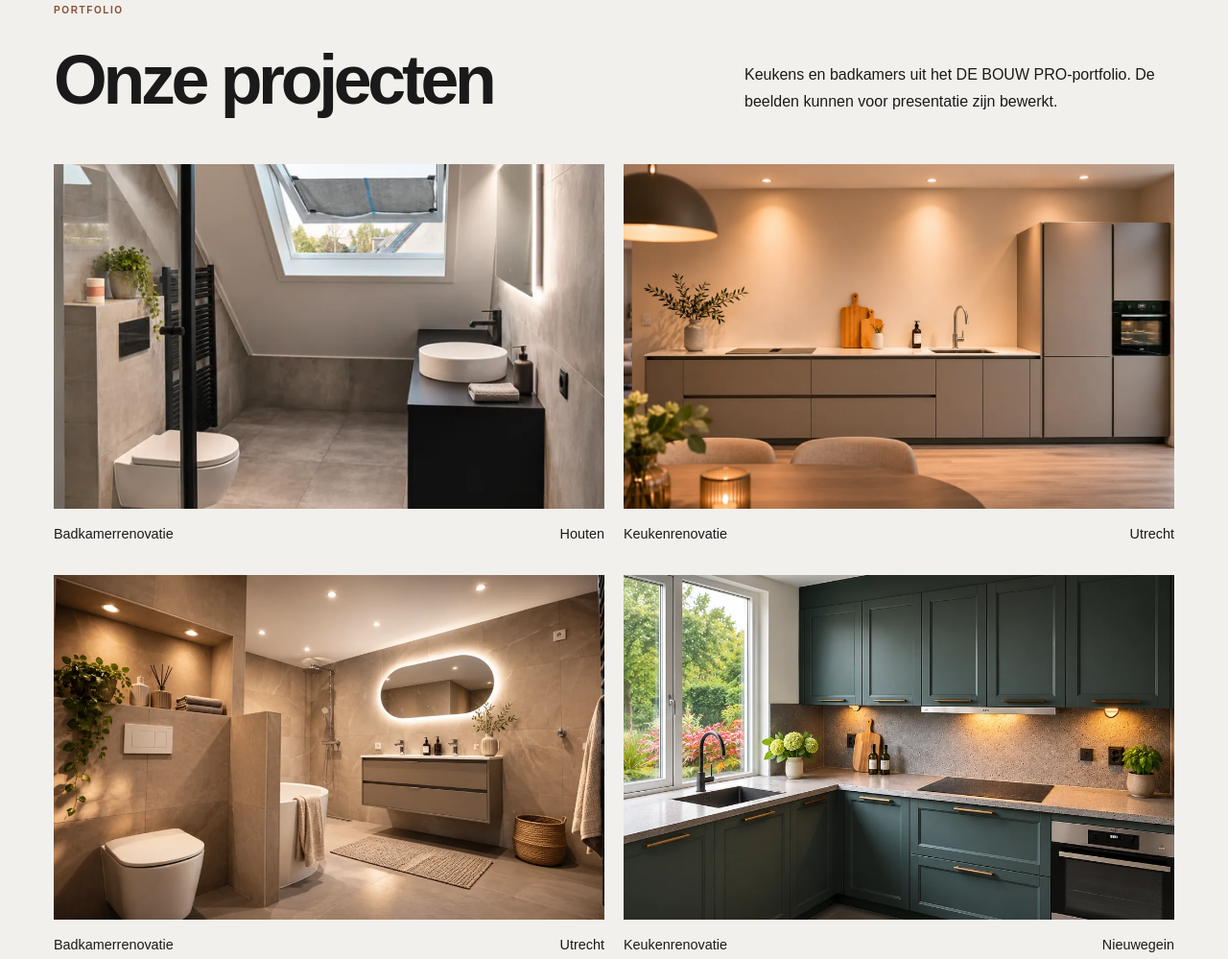
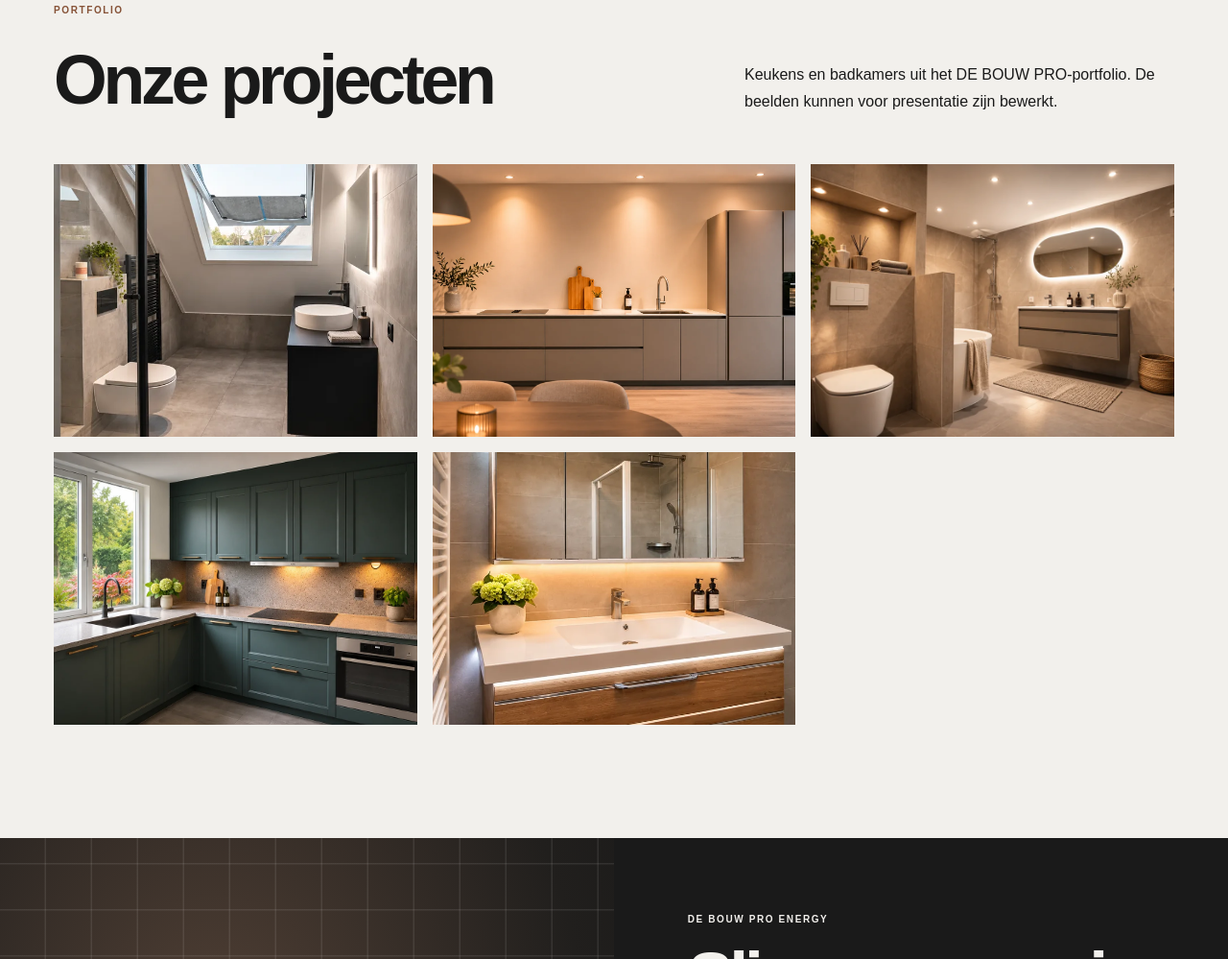
Before and after one commit to andreytruf/Debouwpro-test, a website: page index.html in a window 1280 px wide. Shown: the part 3541-4540 px from the top of the page at 96% size. Drawn offline with Linux system fonts and the light colour scheme.

Commit message:
Use the Playground photo grid on the Test homepage

```diff
--- a/assets/home.css
+++ b/assets/home.css
@@ -1,5 +1,4 @@
 .home-design {
-  --home-media-ratio: 16 / 10;
   --home-paper: var(--site-paper);
   --home-ink: var(--site-ink);
   --home-copper: var(--site-copper);
@@ -118,7 +117,7 @@
 .home-gallery a {
   position: relative;
   display: block;
-  aspect-ratio: var(--home-media-ratio);
+  aspect-ratio: 4 / 3;
   overflow: hidden;
 }
 .home-gallery img {
@@ -164,18 +163,41 @@
 }
 .home-design .home-gallery {
   display: grid;
-  grid-template-columns: repeat(2, minmax(0, 1fr));
-  gap: 2rem 1.25rem;
+  grid-template-columns: repeat(3, minmax(0, 1fr));
+  gap: 16px;
 }
 .home-gallery figure {
   margin: 0;
 }
 .home-gallery figcaption {
-  display: flex;
-  justify-content: space-between;
-  gap: 0.5rem;
-  color: var(--home-ink);
-  font-size: 0.9rem;
+  display: none;
+}
+.home-gallery a:focus-visible {
+  outline: 3px solid var(--copper);
+  outline-offset: 4px;
+}
+.home-gallery a::after {
+  content: "+" / "";
+  position: absolute;
+  right: 12px;
+  bottom: 12px;
+  width: 38px;
+  height: 38px;
+  display: grid;
+  place-items: center;
+  background: #f2f0eced;
+  color: #1a1a1a;
+  border-radius: 50%;
+  opacity: 0;
+}
+.home-gallery a:hover::after,
+.home-gallery a:focus-visible::after {
+  opacity: 1;
+}
+@media (max-width: 1000px) {
+  .home-design .home-gallery {
+    grid-template-columns: repeat(2, minmax(0, 1fr));
+  }
 }
 .home-energy {
   display: grid;
@@ -339,8 +361,13 @@
   }
 }
 @media (max-width: 475px) {
+  .home-design .home-gallery {
+    gap: 10px;
+  }
+  .home-gallery a {
+    aspect-ratio: 1;
+  }
   .home-design .services,
-  .home-design .home-gallery,
   .home-contact .fields {
     grid-template-columns: 1fr;
   }
--- a/index.html
+++ b/index.html
@@ -559,7 +559,10 @@
         </div>
         <div class="home-gallery">
           <figure>
-            <a href="/assets/projects/houten-badkamer-1280.webp" data-gallery
+            <a
+              href="/assets/projects/houten-badkamer-1280.webp"
+              data-gallery
+              aria-label="Open project: Badkamerrenovatie · Houten"
               ><img
                 src="/assets/projects/houten-badkamer-640.webp"
                 alt="Badkamer met glazen douchewand en dakraam"
@@ -572,7 +575,10 @@
             </figcaption>
           </figure>
           <figure>
-            <a href="/assets/projects/keuken-utrecht.webp" data-gallery
+            <a
+              href="/assets/projects/keuken-utrecht.webp"
+              data-gallery
+              aria-label="Open project: Keukenrenovatie · Utrecht"
               ><img
                 src="/assets/projects/keuken-utrecht.webp"
                 alt="Warme keuken met lange werkbank en eettafel"
@@ -585,7 +591,10 @@
             </figcaption>
           </figure>
           <figure>
-            <a href="/assets/projects/badkamer-utrecht.webp" data-gallery
+            <a
+              href="/assets/projects/badkamer-utrecht.webp"
+              data-gallery
+              aria-label="Open project: Badkamerrenovatie · Utrecht"
               ><img
                 src="/assets/projects/badkamer-utrecht.webp"
                 alt="Badkamer met warme tegels en verlichte spiegel"
@@ -598,7 +607,10 @@
             </figcaption>
           </figure>
           <figure>
-            <a href="/assets/projects/keuken-nieuwegein.webp" data-gallery
+            <a
+              href="/assets/projects/keuken-nieuwegein.webp"
+              data-gallery
+              aria-label="Open project: Keukenrenovatie · Nieuwegein"
               ><img
                 src="/assets/projects/keuken-nieuwegein.webp"
                 alt="Groene keuken met messing details en daglicht"
@@ -611,7 +623,10 @@
             </figcaption>
           </figure>
           <figure>
-            <a href="/assets/projects/badkamer-nieuwegein.webp" data-gallery
+            <a
+              href="/assets/projects/badkamer-nieuwegein.webp"
+              data-gallery
+              aria-label="Open project: Badkamerrenovatie · Nieuwegein"
               ><img
                 src="/assets/projects/badkamer-nieuwegein.webp"
                 alt="Badkamer met houten wastafelmeubel en brede spiegel"
```
